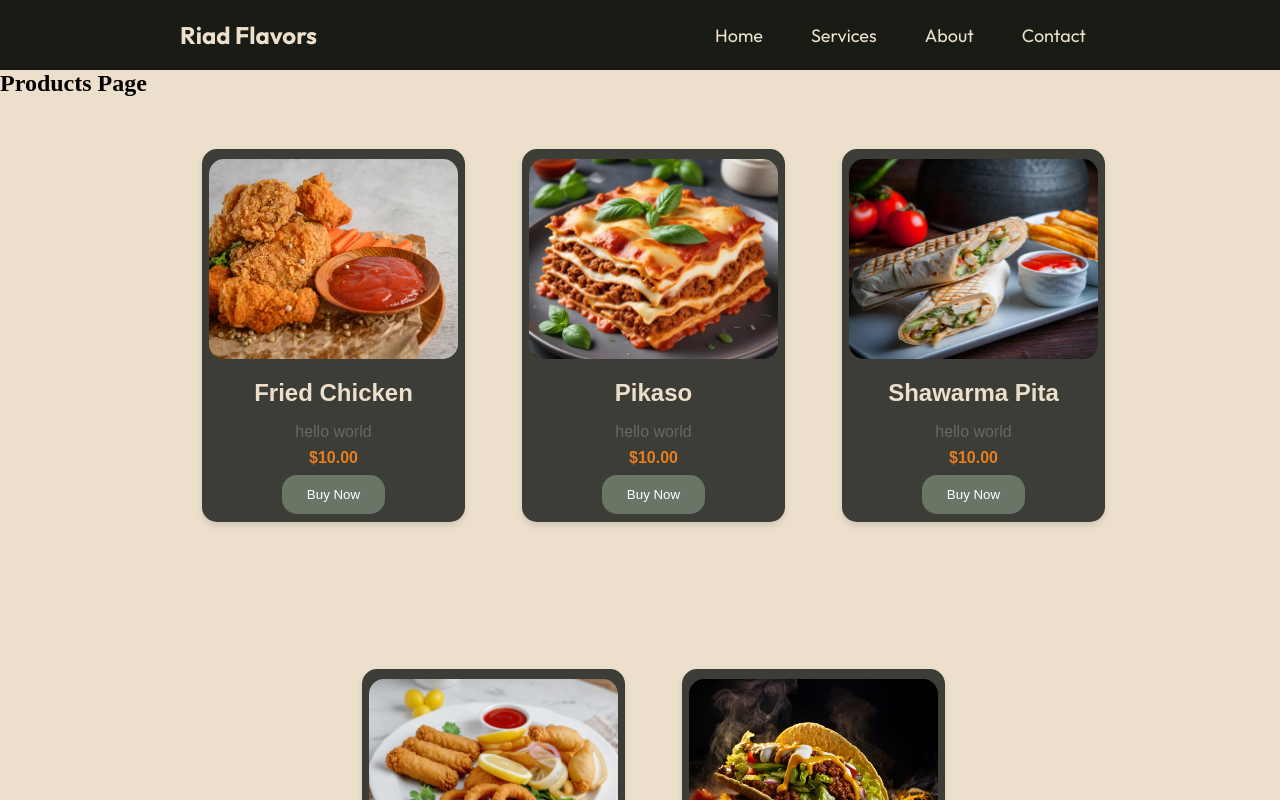
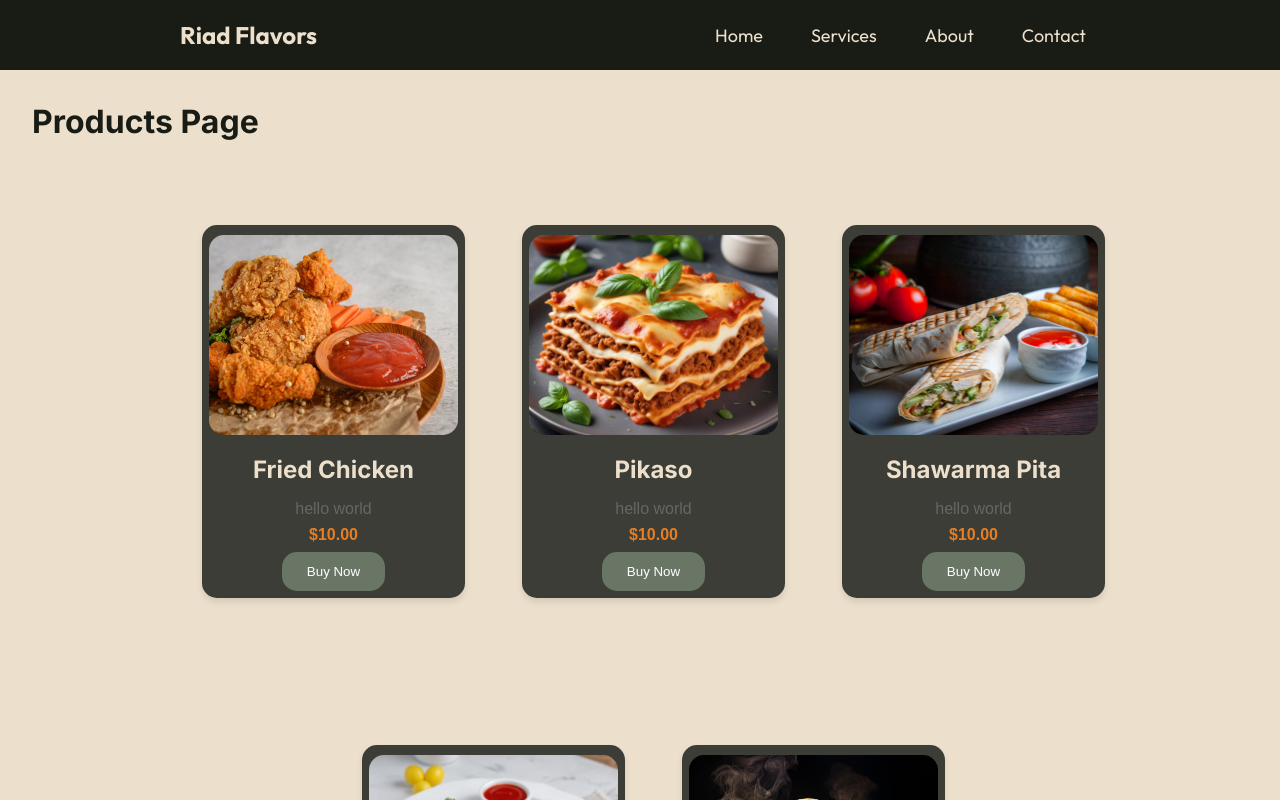
Before and after one commit to ZakariaElkhadir/Food-Ordering-System, a React (Vite) app: page /products in a window 1280 px wide. Shown: the top 800 px of the page. Built offline with nearby package versions, Linux system fonts and the light colour scheme.

Commit message:
Refactor styles in About and Products components

```diff
--- a/src/About/About.scss
+++ b/src/About/About.scss
@@ -1,9 +1,11 @@
+@import '../HeroSection/HeroSection.scss'; // for getting the inter font
 .about-section{
     height: 600px;
     background-color: #181C14;
 
     h2{
         color: #ECDFCC;
+        @extend .inter;
     }
     .about-container{
         display: flex;
@@ -12,9 +14,10 @@
         padding-top: 90px;
         }
         p{
-            padding: 40px 20px 40px 40px;
+            padding: 40px;
             color: #ECDFCC;
             font-size: 23px;
+            text-align: justify;
         }
         img{
             width: 50%;
--- a/src/Header/Header.scss
+++ b/src/Header/Header.scss
@@ -20,6 +20,10 @@ header{
     .logo{
         font-size: 24px;
         font-weight: bold;
+        a {
+            text-decoration: none;
+            color: inherit;
+        }
     }
     .nav-links {
         display: flex;
--- a/src/Header/Header.tsx
+++ b/src/Header/Header.tsx
@@ -5,7 +5,9 @@ function Header() {
         <>
             <header>
                 <nav className="nav-bar">
-                <div className="logo">Riad Flavors</div>
+                <div className="logo">
+                    <Link to="/">Riad Flavors</Link>
+                </div>
                 <ul className='nav-links'>
                   <li><a href="#home">Home</a></li>
                   <li><a href="#menu">Services</a></li>
--- a/src/Products/Products.scss
+++ b/src/Products/Products.scss
@@ -0,0 +1,10 @@
+@import '../HeroSection/HeroSection.scss';
+
+.products{
+    h2{
+        font-size: 2rem;
+        margin: 2rem;
+        color: #181C14;
+        @extend .inter;
+    }
+}
```
